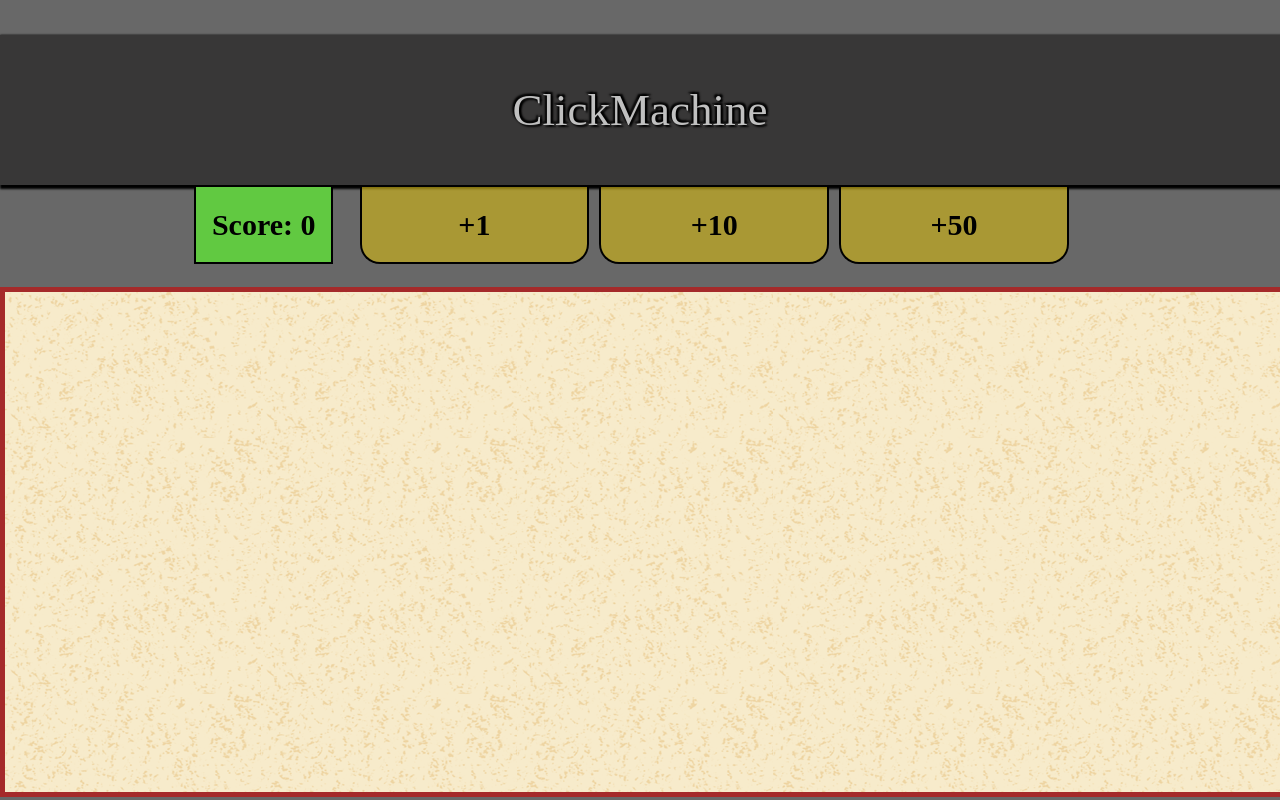
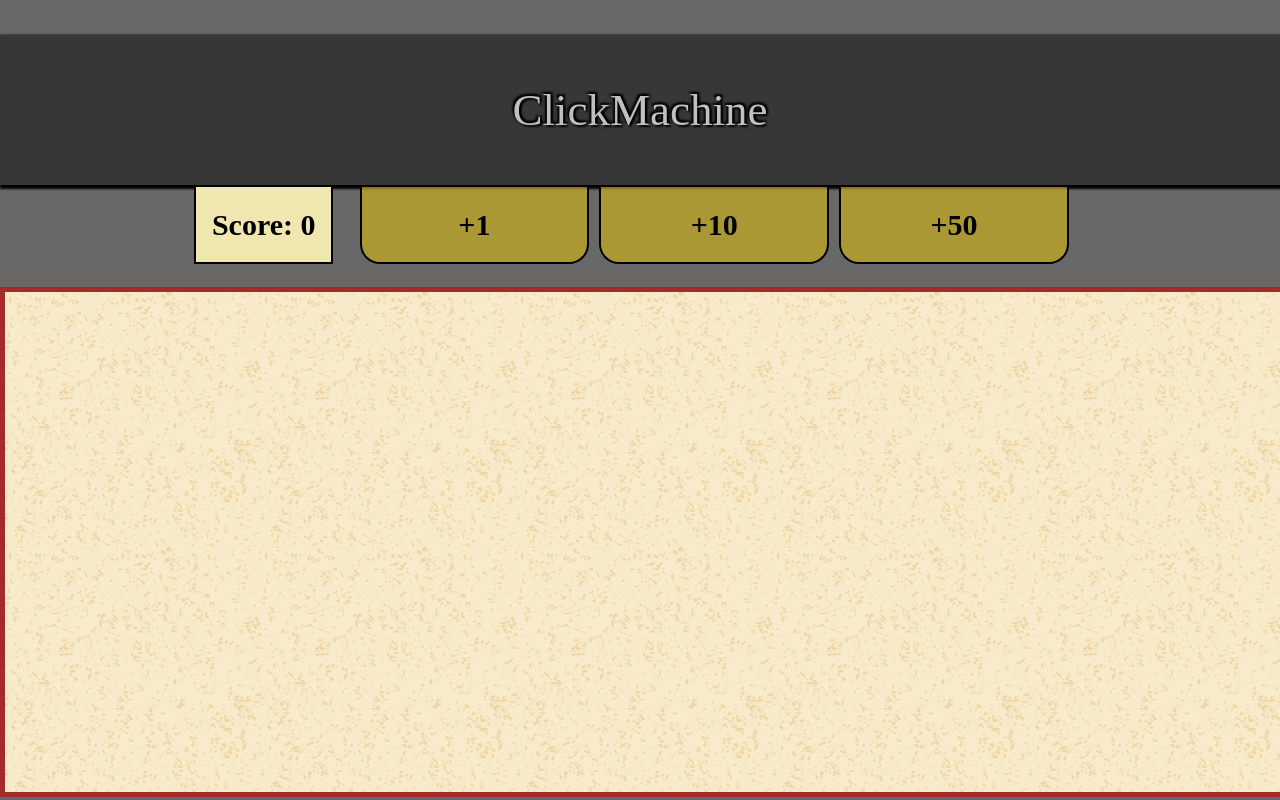
Before and after one commit to DariusKusnierz/test, a plain HTML site: page index.html in a window 1280 px wide. Drawn offline with Linux system fonts and the light colour scheme.

Commit message:
Dodany asset

```diff
--- a/style.css
+++ b/style.css
@@ -42,7 +42,7 @@ body{
     padding: 0;
     border: 2px solid black;
     border-top: none;
-    background-color: rgb(97, 201, 65);
+    background-color: rgb(240, 230, 175);
 }
 
 #upgrades{
```
Also changed, not shown: images/manL.png (added), images/manR.png (added).
